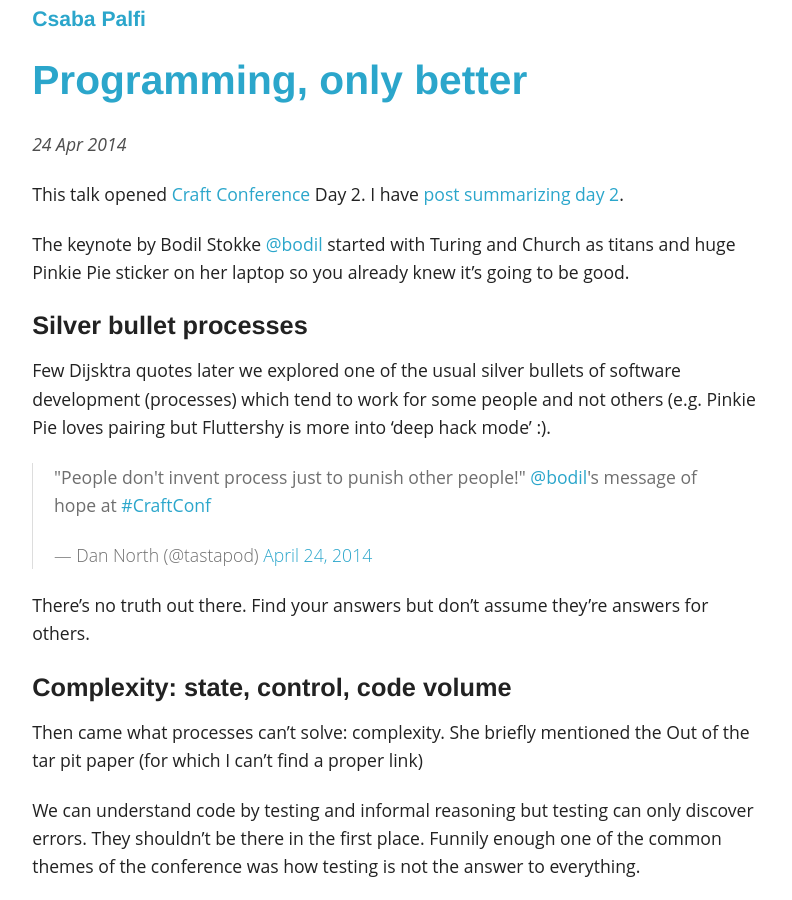
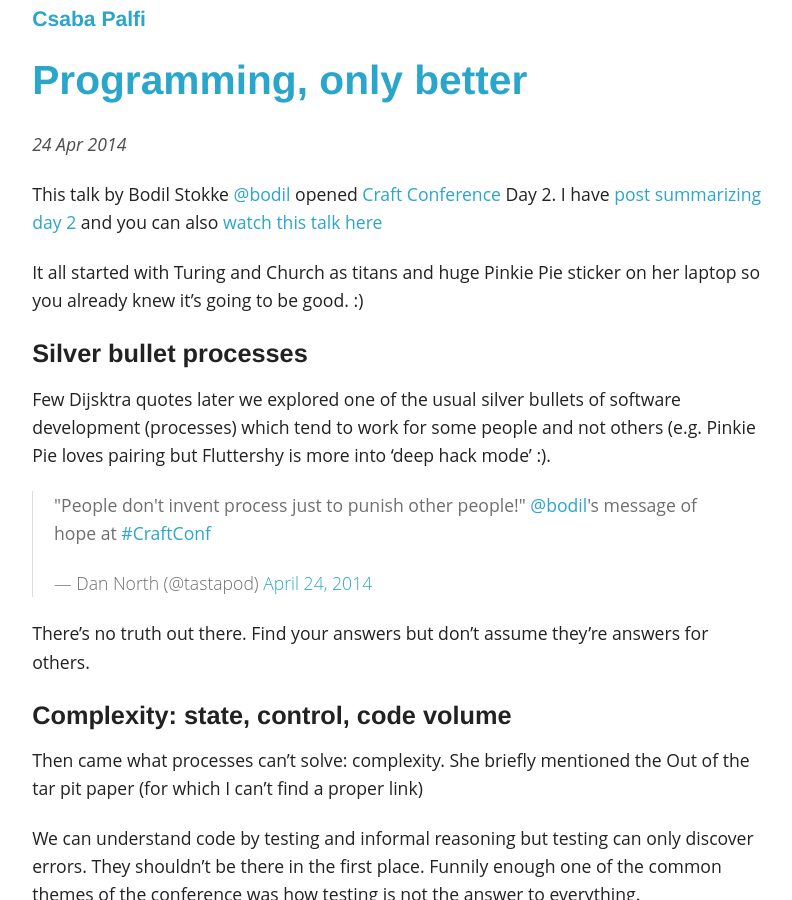
Before and after one commit to dublado/csabapalfi.github.io, a Jekyll site: the page built from _posts/2014-04-24-programming-only-better-bodil-stokke.md, in a window 1280 px wide and 900 px high. Shown: the whole window, without its empty margins (243-1035 px from the left). Built offline with Jekyll 4.4.1, drawn with Linux system fonts in a browser that asks for light colours; Markdown is read by kramdown in place of the engine named in the settings; comment, search, counter and statistics services are not loaded.

```diff
--- a/_posts/2014-04-24-programming-only-better-bodil-stokke.md
+++ b/_posts/2014-04-24-programming-only-better-bodil-stokke.md
@@ -4,9 +4,9 @@ layout: post
 summary: "Programming, only better by Bodil Stokke - Craft Conference, April 23-25 2014 @ Budapest, Hungary"
 ---
 
-This talk opened [Craft Conference](http://craft-conf.com/2014/) Day 2. I have [post summarizing day 2](/craftconf-day-2).
+This talk by Bodil Stokke [@bodil](https://twitter.com/bodil) opened [Craft Conference](http://craft-conf.com/2014/) Day 2. I have [post summarizing day 2](/craftconf-day-2) and you can also [watch this talk here](http://www.ustream.tv/recorded/46774792)
 
-The keynote by Bodil Stokke [@bodil](https://twitter.com/bodil) started with Turing and Church as titans and huge Pinkie Pie sticker on her laptop so you already knew it's going to be good.
+It all started with Turing and Church as titans and huge Pinkie Pie sticker on her laptop so you already knew it's going to be good. :)
 
 #### Silver bullet processes
 
```
Also changed, not shown: _posts/2014-04-24-craftconf-day-2.md (+8 -0 lines).
